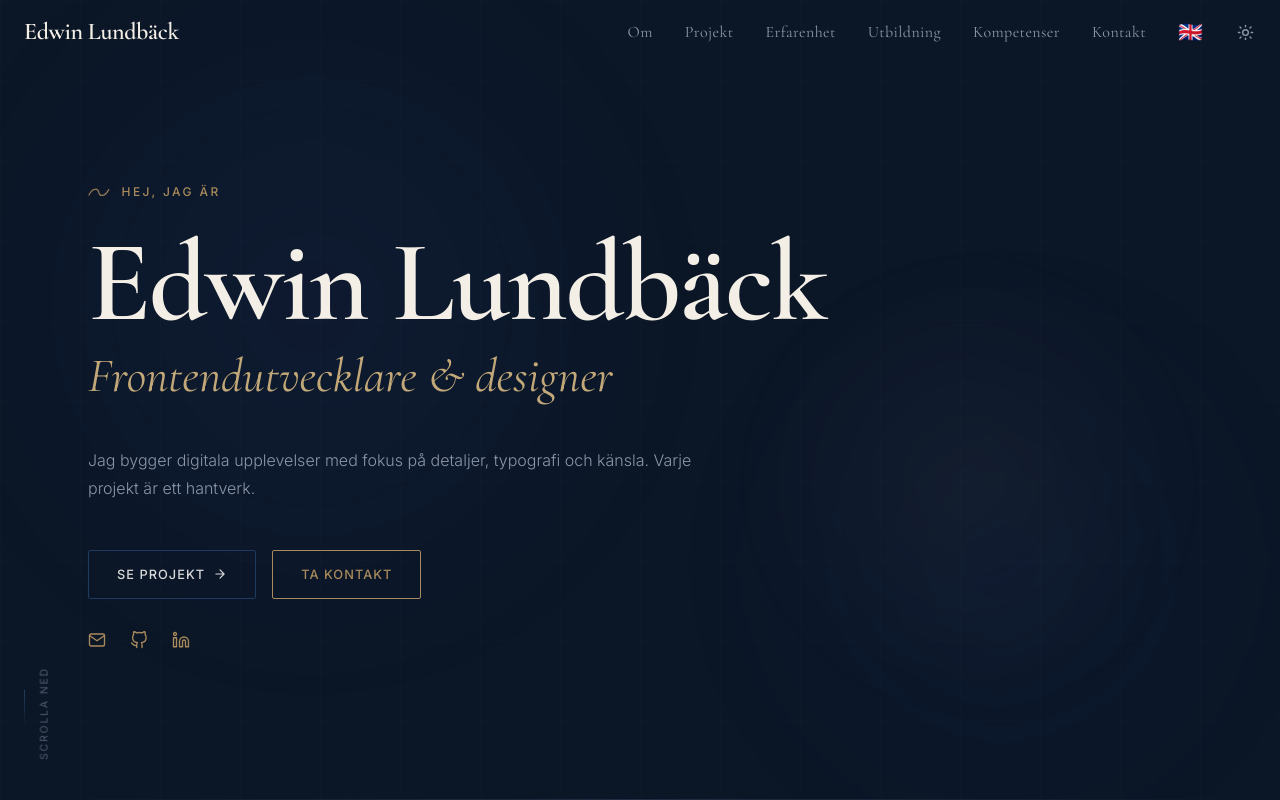
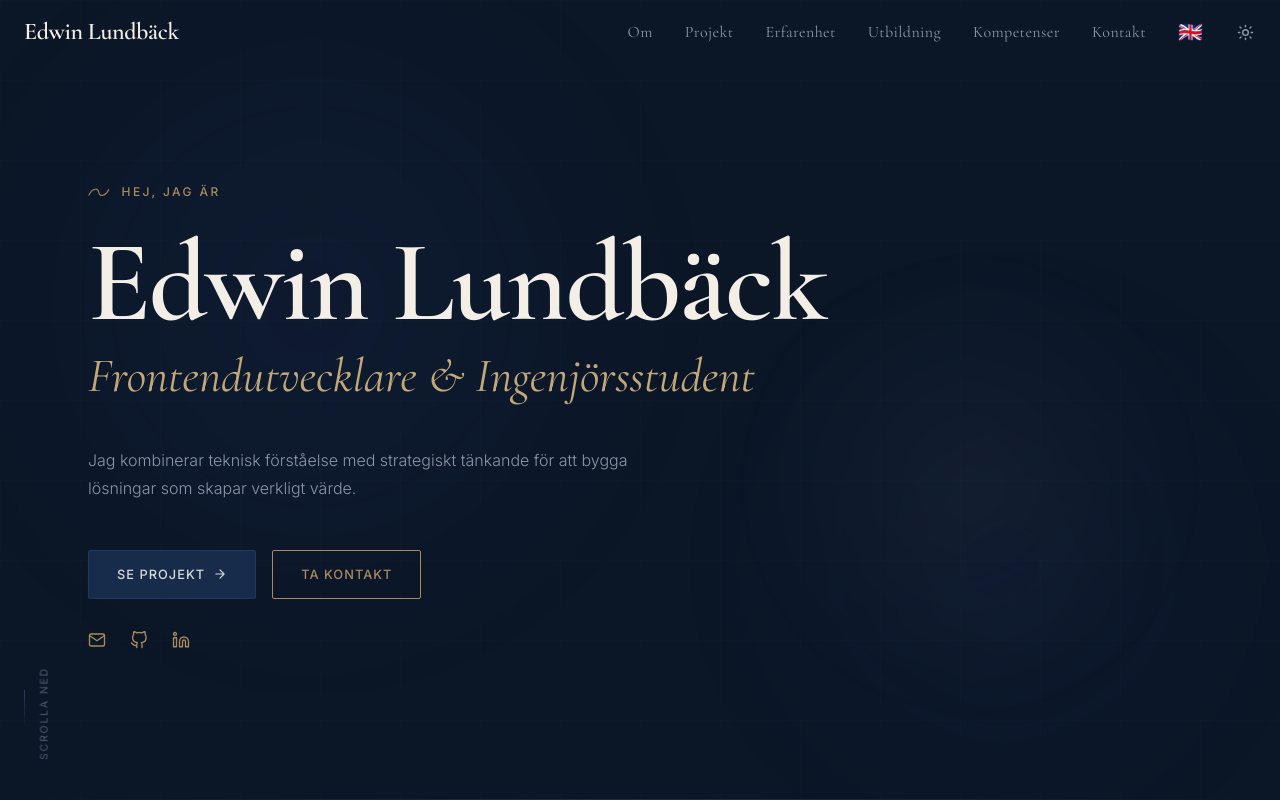
Before and after one commit to edlu2100/Portfolio, a React (Vite) app: page / in a window 1280 px wide. Shown: the top 800 px of the page. Built offline with nearby package versions, Linux system fonts and the light colour scheme; a web font is replaced by a local one.

Commit message:
design hero

```diff
--- a/src/components/Hero.tsx
+++ b/src/components/Hero.tsx
@@ -166,7 +166,7 @@ export default function Hero() {
               paddingRight: '1.75rem',
               paddingTop: '0.875rem',
               paddingBottom: '0.875rem',
-              backgroundColor: theme === 'dark' ? 'transparent' : 'transparent',
+              backgroundColor: theme === 'dark' ? 'var( --color-surface-elevated)' : 'transparent',
               color: theme === 'dark' ? '#D9D9D9' : 'var(--color-primary)',
               fontFamily: "'Inter', system-ui, sans-serif",
               fontSize: '0.8rem',
@@ -179,11 +179,11 @@ export default function Hero() {
               transition: 'background-color 0.2s ease, transform 0.2s ease',
             }}
             onMouseEnter={e => {
-              (e.currentTarget as HTMLElement).style.backgroundColor = theme === 'dark' ? 'var(--color-surface-elevated)' : 'var(--color-surface-elevated)'
+              (e.currentTarget as HTMLElement).style.backgroundColor = theme === 'dark' ? 'transparent' : 'var(--color-surface-elevated)'
               ;(e.currentTarget as HTMLElement).style.transform = 'translateY(-1px)'
             }}
             onMouseLeave={e => {
-              (e.currentTarget as HTMLElement).style.backgroundColor = theme === 'dark' ? 'transparent' : 'transparent'
+              (e.currentTarget as HTMLElement).style.backgroundColor = theme === 'dark' ? 'var( --color-surface-elevated)' : 'transparent'
               ;(e.currentTarget as HTMLElement).style.transform = 'translateY(0)'
             }}
           >
--- a/src/components/Projects.tsx
+++ b/src/components/Projects.tsx
@@ -1,6 +1,5 @@
 import { useState } from 'react'
 import { useLanguage } from '../context/LanguageContext'
-import { useTheme } from '../context/ThemeContext'
 import SectionHeader from './ui/SectionHeader'
 import ProjectCard from './projects/ProjectCard'
 import ProjectModal from './projects/ProjectModal'
@@ -8,10 +7,8 @@ import type { Project } from './projects/types'
 
 export default function Projects() {
   const { t } = useLanguage()
-  const { theme } = useTheme()
   const p = t.projects
   const [active, setActive] = useState<Project | null>(null)
-  const color = theme === 'dark' ? 'var(--color-accent-warm)' : 'var(--color-primary)'
 
   return (
     <>
@@ -32,7 +29,6 @@ export default function Projects() {
                 key={project.id}
                 project={project}
                 index={index}
-                color={color}
                 onClick={() => setActive(project)}
               />
             ))}
--- a/src/i18n/translations.ts
+++ b/src/i18n/translations.ts
@@ -15,8 +15,8 @@ export const translations = {
         hero: {
             greeting: 'Hej, jag är',
             name: 'Edwin Lundbäck',
-            role: 'Frontendutvecklare & designer',
-            description: 'Jag bygger digitala upplevelser med fokus på detaljer, typografi och känsla. Varje projekt är ett hantverk.',
+            role: 'Frontendutvecklare & Ingenjörsstudent',
+            description: 'Jag kombinerar teknisk förståelse med strategiskt tänkande för att bygga lösningar som skapar verkligt värde.',
             cta: 'Se projekt',
             contact: 'Ta kontakt',
             scroll: 'Scrolla ned',
@@ -176,8 +176,8 @@ export const translations = {
         hero: {
             greeting: 'Hello, I\'m',
             name: 'Edwin Lundbäck',
-            role: 'Frontend developer & designer',
-            description: 'I craft digital experiences with attention to detail, typography and feel. Every project is a work of craft.',
+            role: 'Fullstack developer & Engineering student',
+            description: 'I combine technical understanding with strategic thinking to build solutions that create real value.',
             cta: 'View projects',
             contact: 'Get in touch',
             scroll: 'Scroll down',
```
